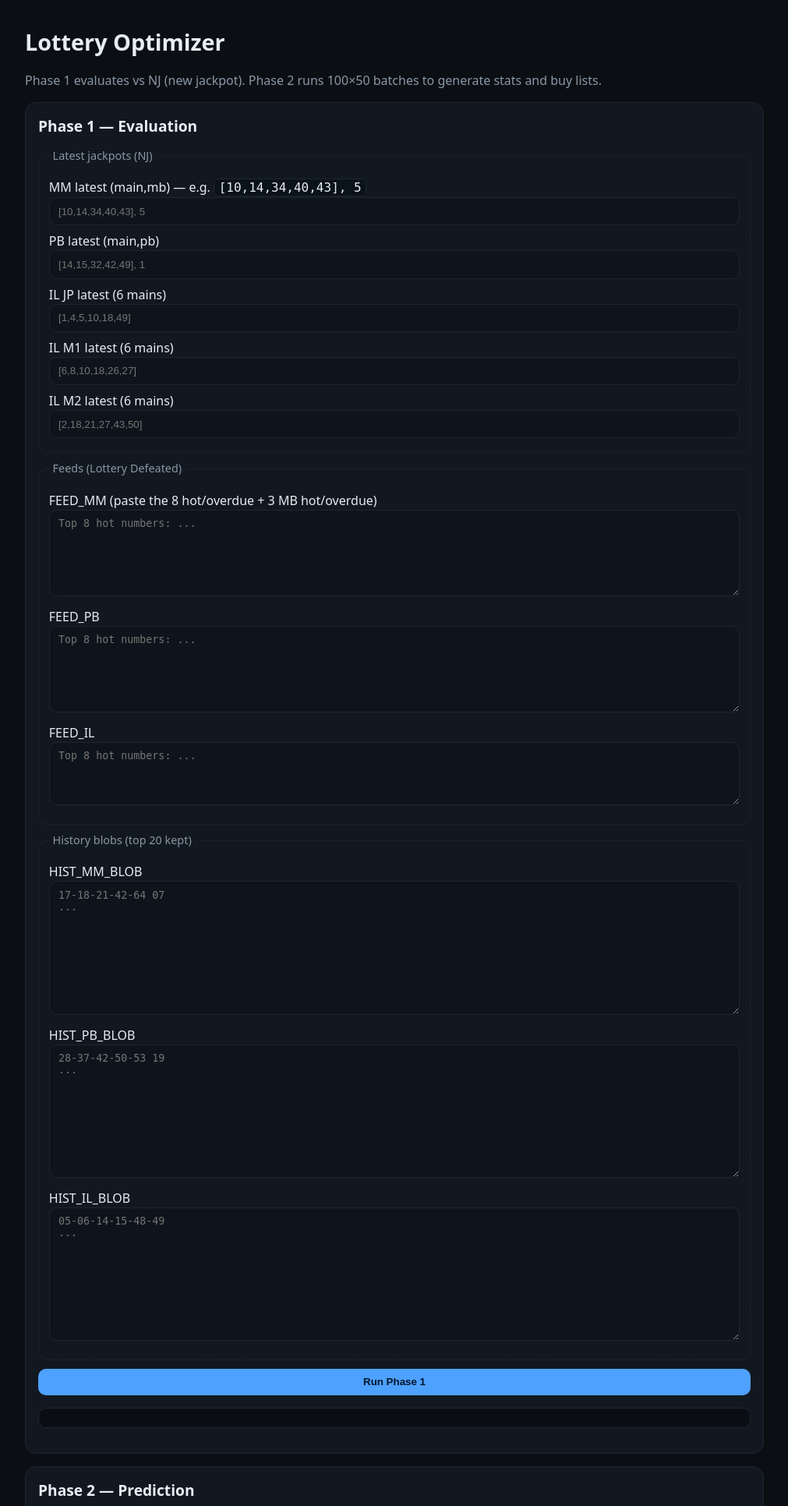
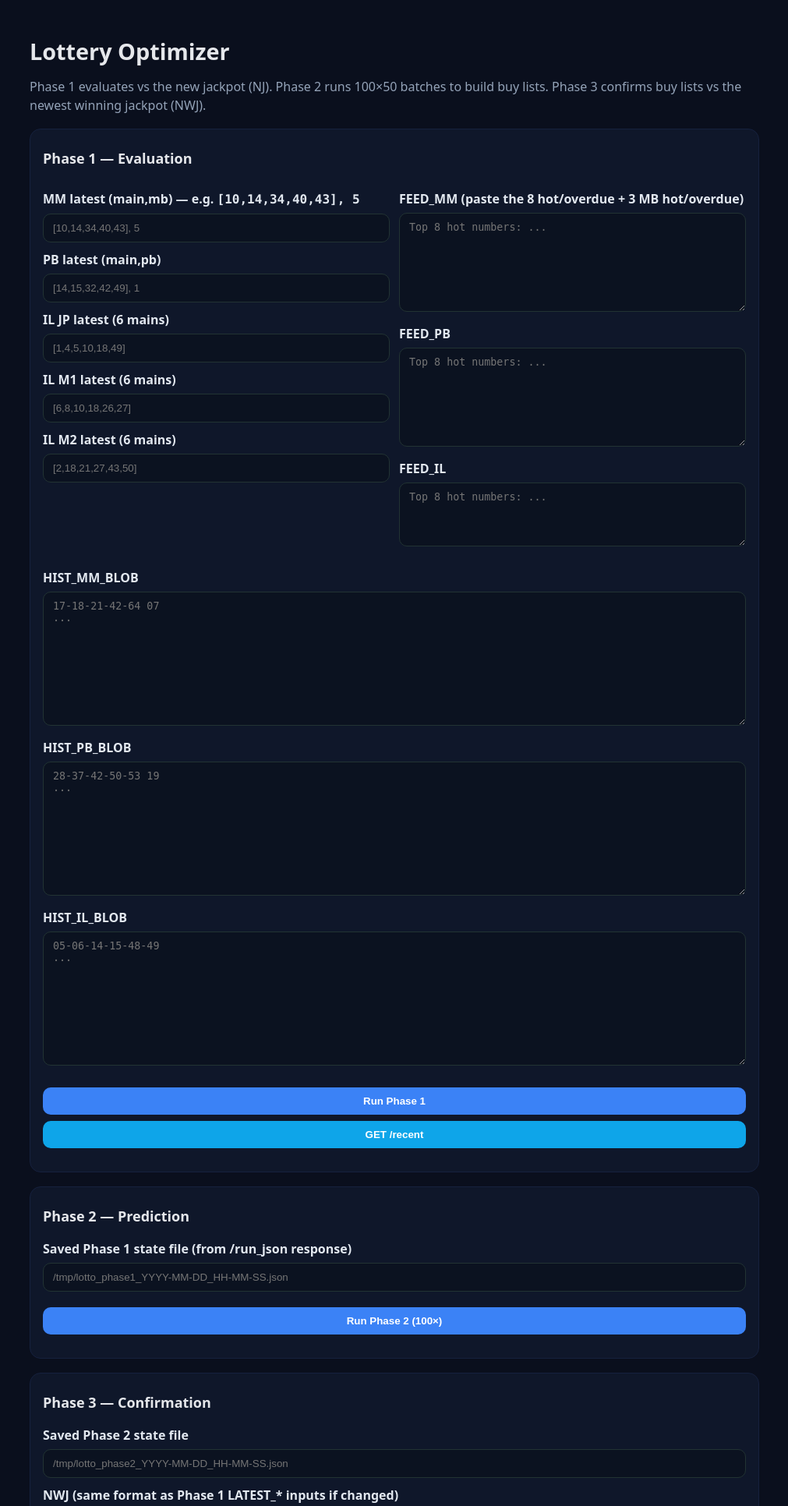
Before and after one commit to lettiehsu/lottery-optimizer, a Flask app: page / in a window 1280 px wide. Shown: the top 1932 px of the page at 78% size, without its empty margins (134-1145 px from the left). Run offline with Flask 3, Linux system fonts and the light colour scheme.

Commit message:
Update index.html

```diff
--- a/templates/index.html
+++ b/templates/index.html
@@ -2,105 +2,113 @@
 <html lang="en">
 <head>
   <meta charset="utf-8" />
+  <meta name="viewport" content="width=device-width, initial-scale=1" />
   <title>Lottery Optimizer</title>
-  <meta name="viewport" content="width=device-width, initial-scale=1" />
-  <link rel="preconnect" href="https://fonts.gstatic.com" />
   <link rel="stylesheet" href="/static/styles.css" />
+  <style>
+    /* minimal extras for cleaner results */
+    .section { background:#0f172a; border:1px solid #16213e; border-radius:14px; padding:16px; margin:18px 0; }
+    .btn { display:inline-block; padding:10px 14px; border-radius:10px; border:none; background:#3b82f6; color:#fff; font-weight:600; cursor:pointer; }
+    .btn.secondary { background:#0ea5e9; }
+    .btn:disabled { opacity:.6; cursor:not-allowed; }
+    .row { display:flex; flex-wrap:wrap; gap:12px; }
+    .col { flex:1 1 360px; min-width:320px; }
+    label { display:block; font-weight:600; margin:10px 0 6px; color:#e2e8f0;}
+    input, textarea { width:100%; padding:10px 12px; border-radius:10px; border:1px solid #233; background:#0b1220; color:#e5e7eb; }
+    h1 { color:#e5e7eb; margin:22px 0 12px; }
+    h2 { color:#e5e7eb; margin:8px 0 16px; font-size:18px; }
+    .note { color:#94a3b8; font-size:13px; }
+    /* results */
+    .cards { display:grid; grid-template-columns:repeat(auto-fill,minmax(280px,1fr)); gap:12px; margin-top:12px; }
+    .card { background:#0b1220; border:1px solid #1f2937; border-radius:12px; padding:12px; }
+    .card h3 { margin:0 0 6px; color:#e5e7eb; font-size:16px; }
+    .kv { display:flex; justify-content:space-between; padding:4px 0; font-family:ui-monospace, SFMono-Regular, Menlo, Consolas, "Liberation Mono", monospace; color:#cbd5e1;}
+    .mono { font-family:ui-monospace, SFMono-Regular, Menlo, Consolas, "Liberation Mono", monospace; }
+    table.tbl { width:100%; border-collapse:collapse; font-family:ui-monospace, Menlo, Consolas, monospace; }
+    .tbl th, .tbl td { border-bottom:1px dashed #243047; padding:6px 8px; text-align:left; color:#cbd5e1;}
+    .pill { display:inline-block; padding:2px 8px; border-radius:999px; background:#111827; border:1px solid #233; margin:2px 2px 0 0; }
+    .muted { color:#94a3b8; }
+    .okline { margin:8px 0; color:#a7f3d0; }
+    .danger { color:#fca5a5; }
+    .copy { margin-left:8px; font-size:12px; background:#111827; border:1px solid #334155; color:#e5e7eb; padding:4px 8px; border-radius:8px; cursor:pointer; }
+    pre.raw { white-space:pre-wrap; word-break:break-word; background:#0b1220; border:1px dashed #243047; padding:10px; border-radius:10px; color:#9ca3af; }
+  </style>
 </head>
-<body>
-  <main class="container">
-    <h1>Lottery Optimizer</h1>
-    <p class="muted">
-      Phase 1 evaluates vs NJ (new jackpot). Phase 2 runs 100×50 batches to generate stats and buy lists.
-    </p>
+<body style="background:#0a0f1d; color:#e5e7eb; max-width:980px; margin:0 auto; padding:22px;">
+  <h1>Lottery Optimizer</h1>
+  <div class="muted">Phase 1 evaluates vs the new jackpot (NJ). Phase 2 runs 100×50 batches to build buy lists. Phase 3 confirms buy lists vs the newest winning jackpot (NWJ).</div>
 
-    <section class="card">
-      <h2>Phase 1 — Evaluation</h2>
-      <form id="phase1-form">
-        <fieldset>
-          <legend>Latest jackpots (NJ)</legend>
-          <label>MM latest (main,mb) — e.g. <code>[10,14,34,40,43], 5</code>
-            <input name="LATEST_MM" placeholder="[10,14,34,40,43], 5" required />
-          </label>
-          <label>PB latest (main,pb)
-            <input name="LATEST_PB" placeholder="[14,15,32,42,49], 1" required />
-          </label>
-          <label>IL JP latest (6 mains)
-            <input name="LATEST_IL_JP" placeholder="[1,4,5,10,18,49]" required />
-          </label>
-          <label>IL M1 latest (6 mains)
-            <input name="LATEST_IL_M1" placeholder="[6,8,10,18,26,27]" required />
-          </label>
-          <label>IL M2 latest (6 mains)
-            <input name="LATEST_IL_M2" placeholder="[2,18,21,27,43,50]" required />
-          </label>
-        </fieldset>
+  <!-- Phase 1 -->
+  <div class="section" id="sec1">
+    <h2>Phase 1 — Evaluation</h2>
+    <div class="row">
+      <div class="col">
+        <label>MM latest (main,mb) — e.g. <span class="mono">[10,14,34,40,43], 5</span></label>
+        <input id="p1_mm" placeholder="[10,14,34,40,43], 5" />
+        <label>PB latest (main,pb)</label>
+        <input id="p1_pb" placeholder="[14,15,32,42,49], 1" />
+        <label>IL JP latest (6 mains)</label>
+        <input id="p1_il_jp" placeholder="[1,4,5,10,18,49]" />
+        <label>IL M1 latest (6 mains)</label>
+        <input id="p1_il_m1" placeholder="[6,8,10,18,26,27]" />
+        <label>IL M2 latest (6 mains)</label>
+        <input id="p1_il_m2" placeholder="[2,18,21,27,43,50]" />
+      </div>
 
-        <fieldset>
-          <legend>Feeds (Lottery Defeated)</legend>
-          <label>FEED_MM (paste the 8 hot/overdue + 3 MB hot/overdue)
-            <textarea name="FEED_MM" rows="6" placeholder="Top 8 hot numbers: ..."></textarea>
-          </label>
-          <label>FEED_PB
-            <textarea name="FEED_PB" rows="6" placeholder="Top 8 hot numbers: ..."></textarea>
-          </label>
-          <label>FEED_IL
-            <textarea name="FEED_IL" rows="4" placeholder="Top 8 hot numbers: ..."></textarea>
-          </label>
-        </fieldset>
+      <div class="col">
+        <label>FEED_MM (paste the 8 hot/overdue + 3 MB hot/overdue)</label>
+        <textarea id="p1_feed_mm" rows="7" placeholder="Top 8 hot numbers: ..."></textarea>
+        <label>FEED_PB</label>
+        <textarea id="p1_feed_pb" rows="7" placeholder="Top 8 hot numbers: ..."></textarea>
+        <label>FEED_IL</label>
+        <textarea id="p1_feed_il" rows="4" placeholder="Top 8 hot numbers: ..."></textarea>
+      </div>
 
-        <fieldset>
-          <legend>History blobs (top 20 kept)</legend>
-          <label>HIST_MM_BLOB
-            <textarea name="HIST_MM_BLOB" rows="10" placeholder="17-18-21-42-64 07&#10;..."></textarea>
-          </label>
-          <label>HIST_PB_BLOB
-            <textarea name="HIST_PB_BLOB" rows="10" placeholder="28-37-42-50-53 19&#10;..."></textarea>
-          </label>
-          <label>HIST_IL_BLOB
-            <textarea name="HIST_IL_BLOB" rows="10" placeholder="05-06-14-15-48-49&#10;..."></textarea>
-          </label>
-        </fieldset>
+      <div class="col">
+        <label>HIST_MM_BLOB</label>
+        <textarea id="p1_hist_mm" rows="10" placeholder="17-18-21-42-64 07&#10;..."></textarea>
+        <label>HIST_PB_BLOB</label>
+        <textarea id="p1_hist_pb" rows="10" placeholder="28-37-42-50-53 19&#10;..."></textarea>
+        <label>HIST_IL_BLOB</label>
+        <textarea id="p1_hist_il" rows="10" placeholder="05-06-14-15-48-49&#10;..."></textarea>
+      </div>
+    </div>
+    <div style="margin-top:14px;">
+      <button class="btn" id="btn_p1">Run Phase 1</button>
+      <button class="btn secondary" id="btn_recent">GET /recent</button>
+    </div>
+    <div id="out_p1" style="margin-top:14px;"></div>
+  </div>
 
-        <button type="submit">Run Phase 1</button>
-      </form>
+  <!-- Phase 2 -->
+  <div class="section" id="sec2">
+    <h2>Phase 2 — Prediction</h2>
+    <label>Saved Phase 1 state file (from /run_json response)</label>
+    <input id="p2_saved" placeholder="/tmp/lotto_phase1_YYYY-MM-DD_HH-MM-SS.json" />
+    <div style="margin-top:12px;">
+      <button class="btn" id="btn_p2">Run Phase 2 (100×)</button>
+    </div>
+    <div id="out_p2" style="margin-top:14px;"></div>
+  </div>
 
-      <pre id="phase1-output" class="output"></pre>
-    </section>
+  <!-- Phase 3 -->
+  <div class="section" id="sec3">
+    <h2>Phase 3 — Confirmation</h2>
+    <label>Saved Phase 2 state file</label>
+    <input id="p3_saved" placeholder="/tmp/lotto_phase2_YYYY-MM-DD_HH-MM-SS.json" />
+    <label>NWJ (same format as Phase 1 LATEST_* inputs if changed)</label>
+    <textarea id="p3_nwj" rows="5" class="mono">{ "LATEST_MM": [[10,14,34,40,43], 5], "LATEST_PB": [[14,15,32,42,49], 1], "LATEST_IL_JP": [[1,4,5,10,18,49], null], "LATEST_IL_M1": [[6,8,10,18,26,27], null], "LATEST_IL_M2": [[2,18,21,27,43,50], null] }</textarea>
+    <div style="margin-top:12px;">
+      <button class="btn" id="btn_p3">Confirm vs NWJ</button>
+    </div>
+    <div id="out_p3" style="margin-top:14px;"></div>
+  </div>
 
-    <section class="card">
-      <h2>Phase 2 — Prediction</h2>
-      <form id="phase2-form">
-        <label>Saved Phase 1 state file (from /run_json response)
-          <input name="saved_path" placeholder="e.g., /tmp/lotto_2025-09-20_14-07-33.json" required />
-        </label>
-        <button type="submit">Run Phase 2 (100×)</button>
-      </form>
-      <pre id="phase2-output" class="output"></pre>
-    </section>
-
-    <section class="card">
-      <h2>Phase 3 — Confirmation</h2>
-      <form id="phase3-form">
-        <label>Saved Phase 2 state file
-          <input name="saved_path" placeholder="e.g., /tmp/lotto_2025-09-20_14-18-02.json" required />
-        </label>
-        <label>NWJ (same format as Phase 1 LATEST_* inputs if changed)
-          <textarea name="NWJ" rows="6" placeholder='{"LATEST_MM":[[10,14,34,40,43],5], "LATEST_PB":[[14,15,32,42,49],1], "LATEST_IL_JP":[[1,4,5,10,18,49],null], "LATEST_IL_M1":[[6,8,10,18,26,27],null], "LATEST_IL_M2":[[2,18,21,27,43,50],null]}'></textarea>
-        </label>
-        <button type="submit">Confirm vs NWJ</button>
-      </form>
-      <pre id="phase3-output" class="output"></pre>
-    </section>
-
-    <section class="card">
-      <h2>Recent Files</h2>
-      <button id="btn-recent">GET /recent</button>
-      <pre id="recent-output" class="output"></pre>
-    </section>
-
-    <footer class="muted">© Your Project — Deployed on Render</footer>
-  </main>
+  <!-- Recent -->
+  <div class="section">
+    <h2>Recent Files</h2>
+    <div id="out_recent"></div>
+  </div>
 
   <script src="/static/app.js"></script>
 </body>
```
